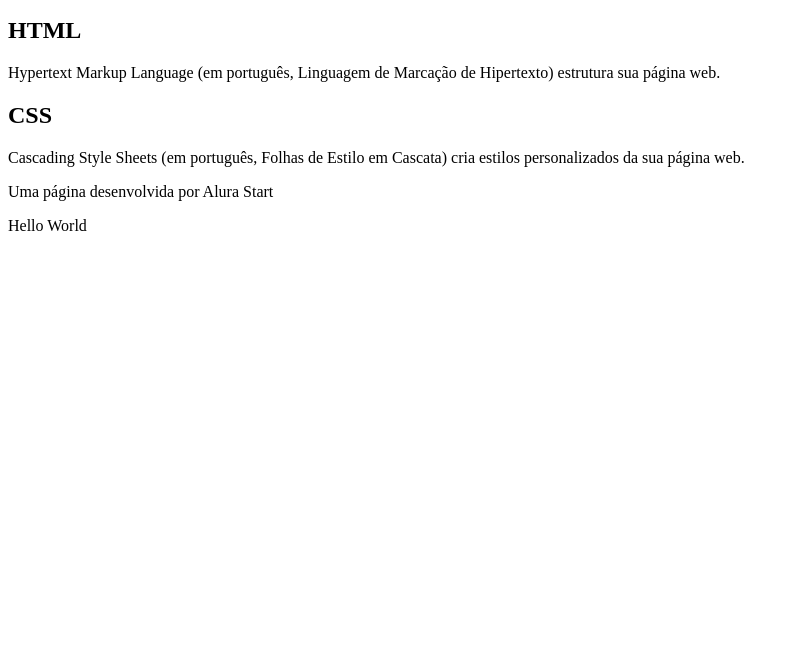
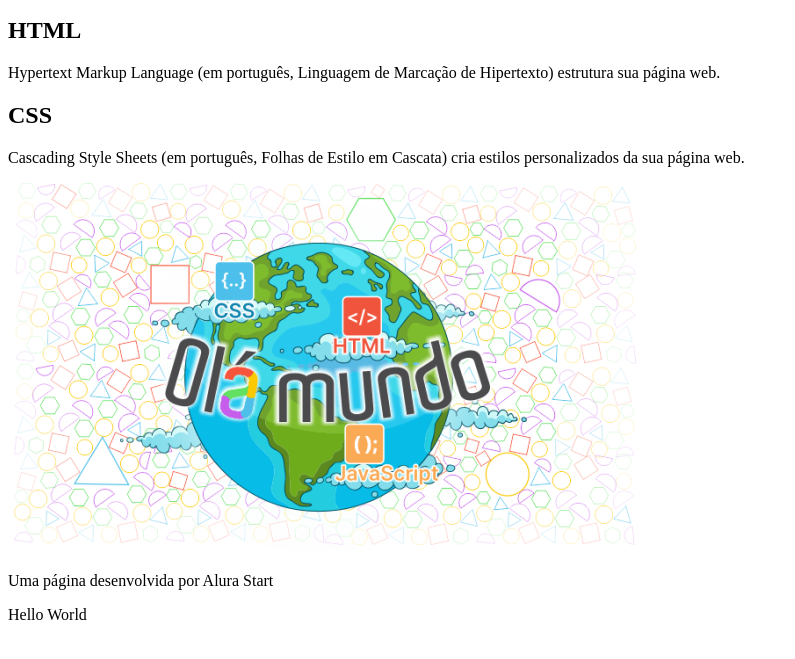
Before and after one commit to JoaoAcacio/Hello-World, a plain HTML site: page index.html in a window 1280 px wide. Shown: the part 101-760 px from the top of the page, without its empty margins (0-795 px from the left). Drawn offline with Linux system fonts and the light colour scheme.

Commit message:
finalizando a pagina html

```diff
--- a/index.html
+++ b/index.html
@@ -18,6 +18,7 @@
         <h2>CSS</h2>
         <p>Cascading Style Sheets (em português, Folhas de Estilo em Cascata) cria estilos personalizados da sua página web.
         </p>
+        <img src="imagem/Olá Mundo.png" alt="Imagem com figuras geométricas ao fundo e uma figura do planeta Terraa frente, com a inscrição Olá Mundo em letras coloridas">
 
 
     </section>
```
Also changed, not shown: imagem/Olá Mundo.png (added).
